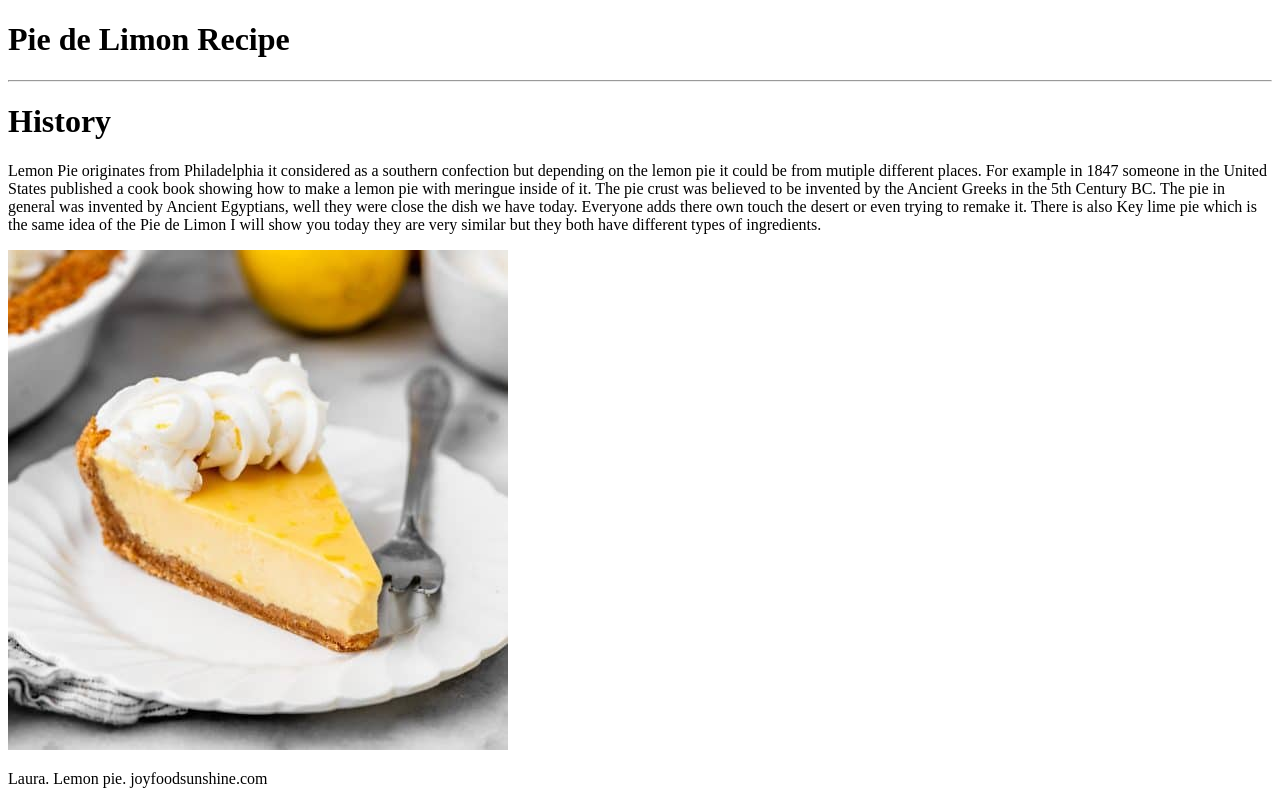
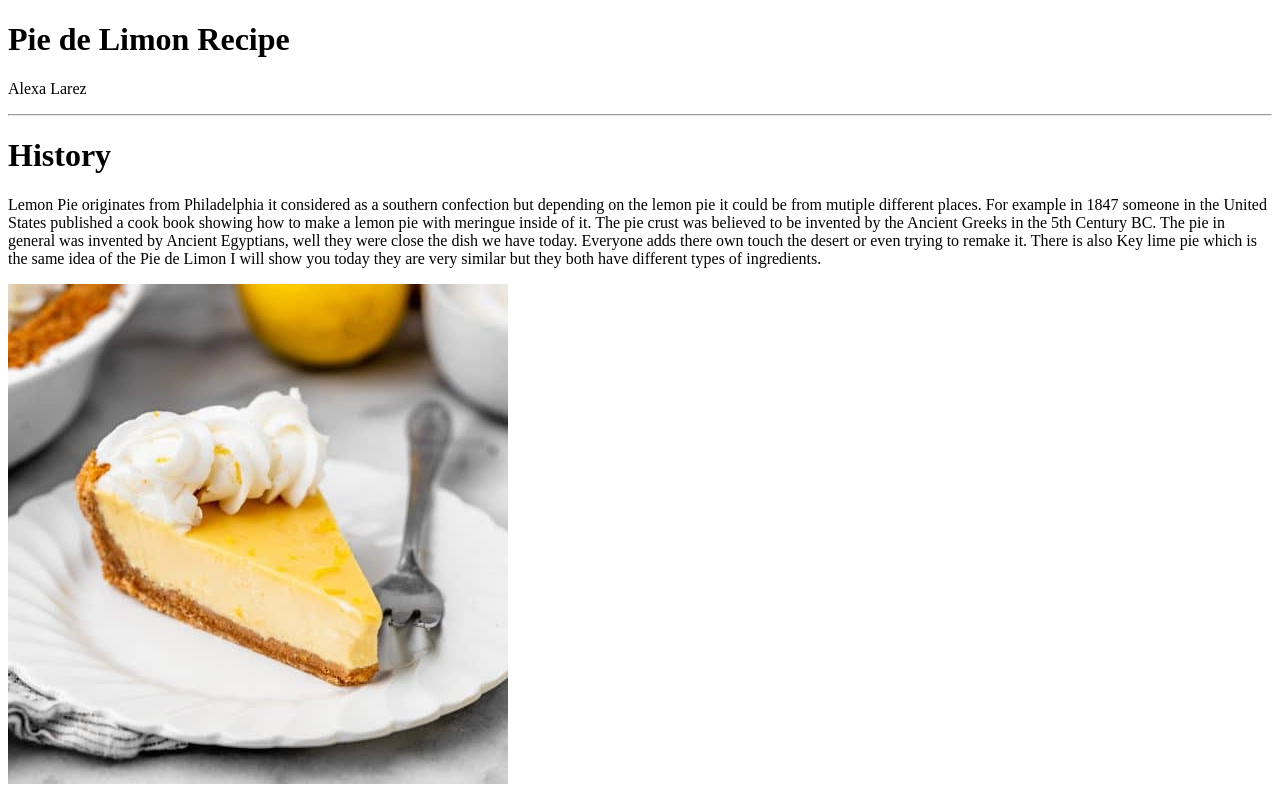
Before and after one commit to 29Alexa/29Alexa.github.io, a plain HTML site: page index.html in a window 1280 px wide. Shown: the top 800 px of the page. Drawn offline with Linux system fonts and the light colour scheme.

Commit message:
version6

```diff
--- a/index.html
+++ b/index.html
@@ -7,6 +7,7 @@
     </head>
     <body>
         <h1>Pie de Limon Recipe</h1>
+        <p>Alexa Larez</p>
         <hr>
         <h1>History</h1>
           <p>Lemon Pie originates from Philadelphia it considered as a southern confection but depending on the lemon pie it could be from mutiple
```
